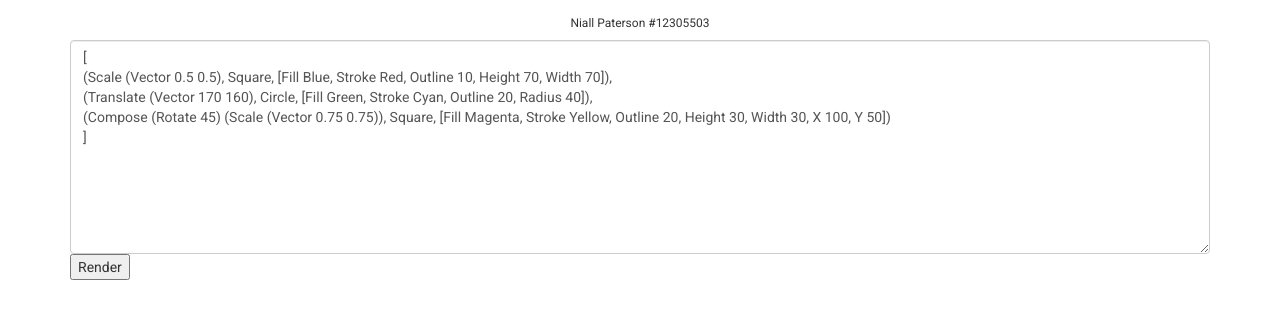
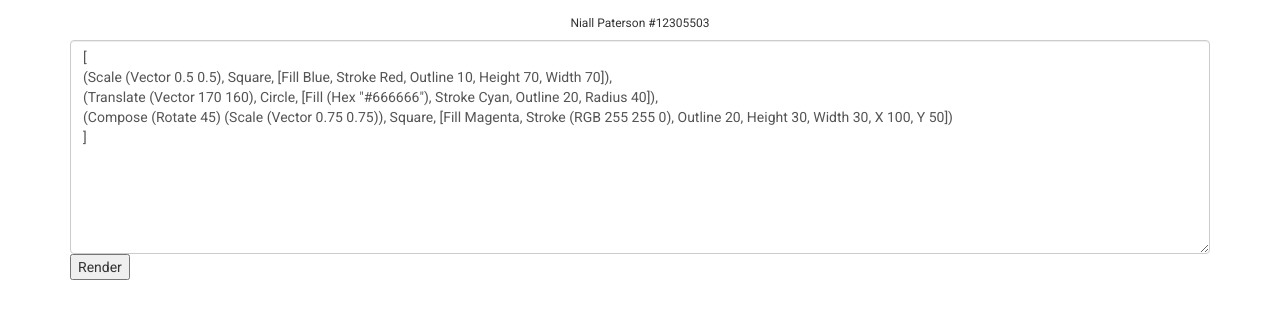
Before and after one commit to paterson/svg-scotty, a plain HTML site: page public/index.html in a window 1280 px wide. Shown: the part 45-364 px from the top of the page. Drawn offline with nearby package versions, Linux system fonts and the light colour scheme.

Commit message:
Add RGB and Hex functionality

```diff
--- a/public/index.html
+++ b/public/index.html
@@ -29,8 +29,8 @@
                 <textarea class="form-control" name="drawingText" rows="10" default="text">
 [
 (Scale (Vector 0.5 0.5), Square, [Fill Blue, Stroke Red, Outline 10, Height 70, Width 70]),
-(Translate (Vector 170 160), Circle, [Fill Green, Stroke Cyan, Outline 20, Radius 40]),
-(Compose (Rotate 45) (Scale (Vector 0.75 0.75)), Square, [Fill Magenta, Stroke Yellow, Outline 20, Height 30, Width 30, X 100, Y 50])
+(Translate (Vector 170 160), Circle, [Fill (Hex "#666666"), Stroke Cyan, Outline 20, Radius 40]),
+(Compose (Rotate 45) (Scale (Vector 0.75 0.75)), Square, [Fill Magenta, Stroke (RGB 255 255 0), Outline 20, Height 30, Width 30, X 100, Y 50])
 ]
                 </textarea>
                 <input type="submit" value="Render" />
```
Also changed, not shown: 4 other files.
